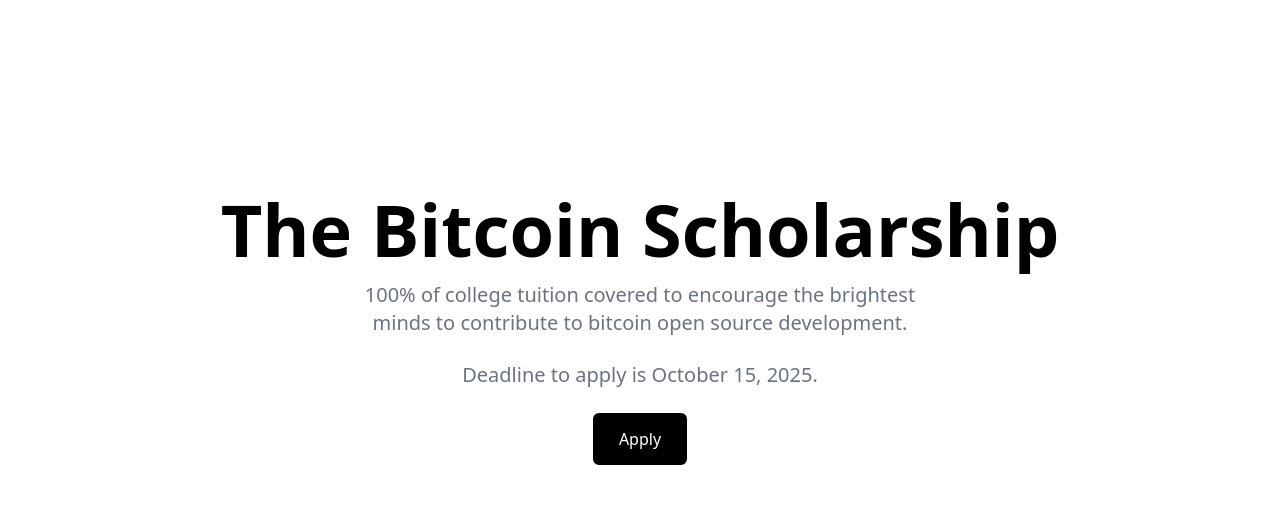
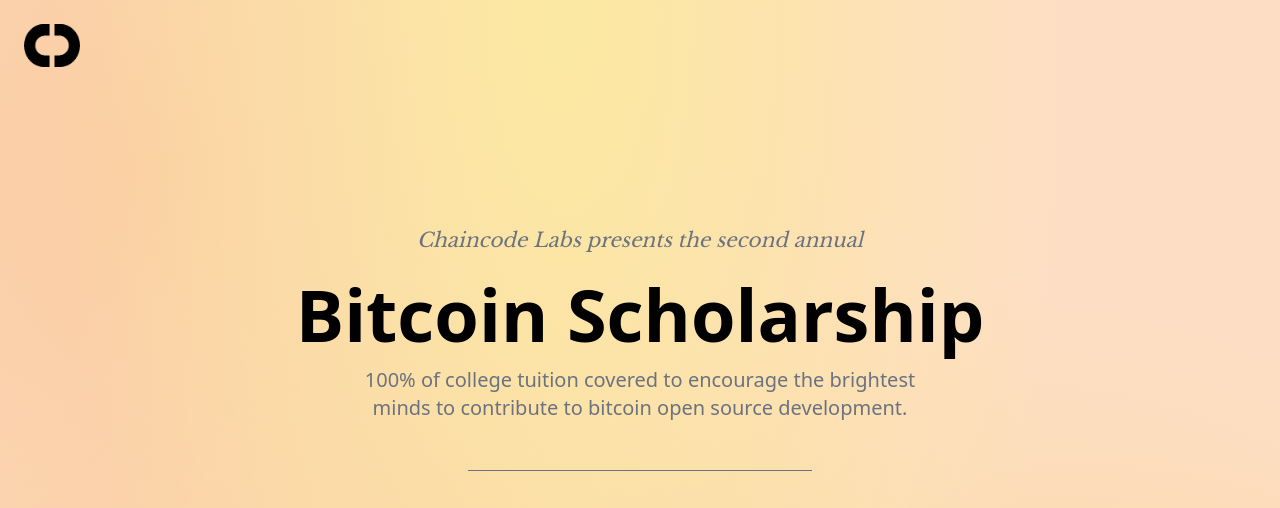
Before and after one commit to bitcoin-dev-project/bitcoin-scholarship, a website: page index.html in a window 1280 px wide. Shown: the top 508 px of the page. Drawn offline with nearby package versions, Linux system fonts and the light colour scheme.

Commit message:
Update colors and add link to Chaincode
(cherry picked from commit 636fd75e4bc90ca2547b72ade06e3fcb3c96ee8d)

```diff
--- a/index.html
+++ b/index.html
@@ -7,6 +7,7 @@
     <link rel="stylesheet" href="./style.css" />
     <link rel="stylesheet" href="./output.css" />
     <link rel="shortcut icon" href="./favicon.ico" />
+    <link href="https://fonts.googleapis.com/css2?family=Libre+Baskerville:wght@400;700&display=swap" rel="stylesheet">
     <meta name="description" content="100% of college tuition covered to encourage the brightest minds to contribute to bitcoin open source development">
     <meta property="og:title" content="The Bitcoin Scholarship">
     <meta property="og:description" content="100% of college tuition covered to encourage the brightest minds to contribute to bitcoin open source development">
@@ -17,13 +18,18 @@
     <script async src="https://visits.bitcoindevs.xyz/script.js" data-website-id="7af1b261-bbe9-4af6-a0f0-b036dd073c50"></script>
   </head>
   <body>
+    <a href="https://chaincode.com/" target="_blank"><img src="public/Chaincode_Logomark_bw.png" class="m-6 mt-6 w-14 h-auto"></a>
     <main class="flex flex-col items-center justify-center text-center">
       <div class="flex flex-col items-center justify-center text-center h-screen max-h-screen gap-4 p-4">
         <section class="flex flex-col flex-2 items-center h-screen justify-center text-center gap-4">
-          <h1 class="text-4xl sm:text-4xl md:text-7xl font-bold">The Bitcoin Scholarship</h1>
+          <p class="text-center font-baskerville italic text-gray-500 dark:text-gray-500 text-base md:text-xl max-w-[600px] mb-2">
+            <a href="https://chaincode.com" target="_blank">Chaincode Labs</a> presents the second annual
+          </p>
+          <h1 class="text-4xl sm:text-4xl md:text-7xl font-bold">Bitcoin Scholarship</h1>
           <p class="text-center text-gray-500 dark:text-gray-500 text-base md:text-xl max-w-[600px] font-normal mb-2">
             100% of college tuition covered to encourage the brightest minds to contribute to bitcoin open source development.
           </p>
+          <div class="w-1/2 h-px bg-gray-500 my-6 mx-auto"></div>
           <p class="text-center text-gray-500 dark:text-gray-500 text-base md:text-xl max-w-[600px] font-normal mb-2">
             Deadline to apply is October 15, 2025.
           </p>
@@ -49,7 +55,7 @@
 
       <div class="px-2 py-20 md:py-24 flex flex-col items-center justify-center max-w-screen-lg md:max-h-screen min-h-screen" id="faq">
         <h2 class="text-2xl sm:text-3xl md:text-4xl font-bold mb-8">Frequently Asked Questions</h2>
-        <section class="border-2 border-gray-500 rounded-2xl w-full flex flex-col items-start justify-start gap-6 p-6 md:py-8">
+        <section class="bg-white/60 border-gray-500 rounded-2xl w-full flex flex-col items-start justify-start gap-6 p-6 md:py-8 ">
           <div class="flex flex-col items-start gap-1">
             <h4 class="text-lg leading-[130%] font-semibold md:text-2xl text-start">I am not yet in college, am I eligible to apply?</h4>
             <p class="text-gray-500 dark:text-gray-500 text-base md:text-lg font-normal text-start">
--- a/package.json
+++ b/package.json
@@ -1,4 +1,7 @@
 {
+  "scripts": {
+    "build:css": "tailwindcss -i style.css -o output.css"
+  },
   "devDependencies": {
     "tailwindcss": "^3.4.3"
   }
--- a/style.css
+++ b/style.css
@@ -9,3 +9,18 @@
 html {
     scroll-behavior: smooth;
 }
+
+body {
+  min-height: 100vh;
+  background-color:hsla(27,93%,88%,1);
+  background-image:
+    radial-gradient(at 88% 91%, hsla(26,94%,76%,0.68) 0px, transparent 50%),
+    radial-gradient(at 44% 1%, hsla(48,93%,81%,0.98) 0px, transparent 50%),
+    radial-gradient(at 16% 69%, hsla(36,85%,82%,0.98) 0px, transparent 50%),
+    radial-gradient(at 11% 10%, hsla(29,90%,81%,0.97) 0px, transparent 50%),
+    radial-gradient(at 78% 58%, hsla(37,93%,81%,0.99) 0px, transparent 50%),
+    radial-gradient(at 29% 58%, hsla(20,96%,80%,0.98) 0px, transparent 50%),
+    radial-gradient(at 42% 97%, hsla(35,93%,75%,0.99) 0px, transparent 50%);
+  background-repeat: no-repeat;
+  background-size: cover;
+}
--- a/tailwind.config.js
+++ b/tailwind.config.js
@@ -2,7 +2,11 @@
 module.exports = {
   content: ["./**/*.{html,js}"],
   theme: {
-    extend: {},
+    extend: {
+      fontFamily: {
+        baskerville: ['Libre Baskerville', 'serif'],
+      },
+    },
   },
   plugins: [],
 };
```
Also changed, not shown: README.md (added), output.css, public/Chaincode_Logomark_bw.png (added).
